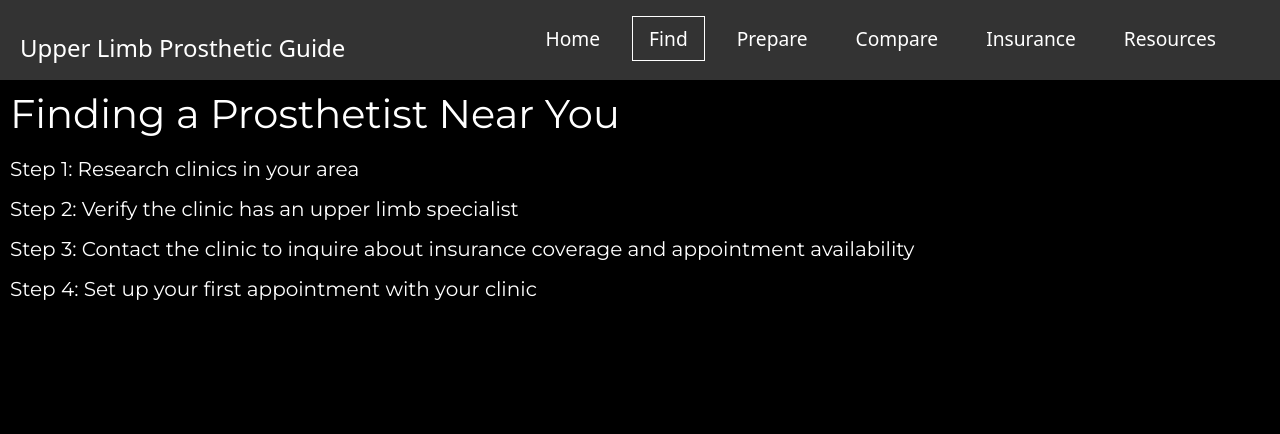
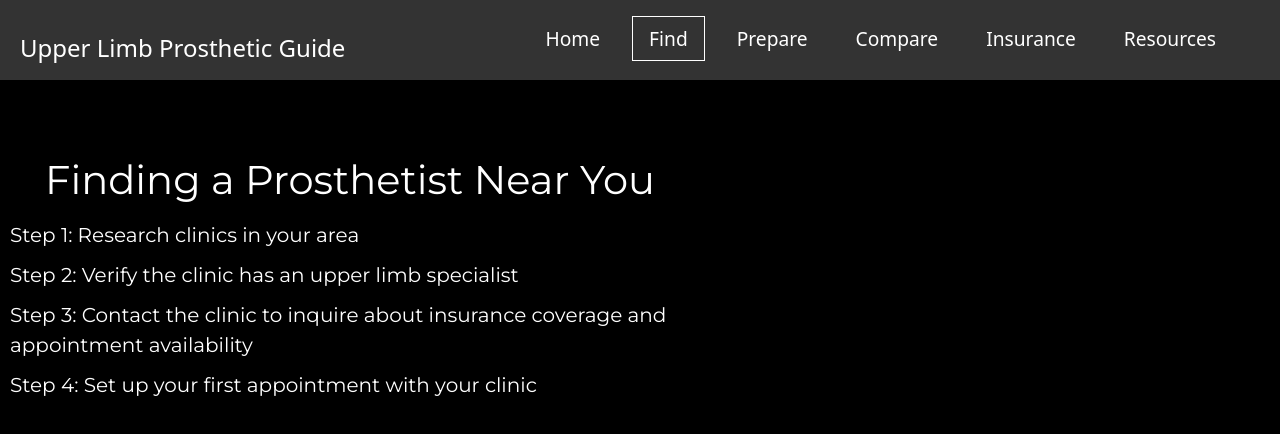
Before and after one commit to parth10800/upper_limb_prosthetic_guide, a React (Create React App) app in the folder prosthetic_web/web_site/: page /find in a window 1280 px wide. Shown: the top 434 px of the page. Built offline with nearby package versions, Linux system fonts and the light colour scheme.

Commit message:
updated layouts

```diff
--- a/prosthetic_web/web_site/src/App.css
+++ b/prosthetic_web/web_site/src/App.css
@@ -36,9 +36,9 @@ body {
 
 #textPrepare {
   display: flex;
-  margin: 0 auto;
   width: 700px;
   align-content: left;
+  margin-top: 20mm;
 }
 
 .App-header {
@@ -100,13 +100,13 @@ body {
   text-align: center;
   font-family:'Montserrat';
   color: white;
+  margin-top: 50mm;
 }
 .subtitlesLeft {
   font-size: 50px;
-  text-align: left;
+  text-align: center;
   font-family:'Montserrat';
   color: white;
-  margin: 10px;
 }
 .textBody {
   font-size: 20px;
--- a/prosthetic_web/web_site/src/components/Pages/Compare.js
+++ b/prosthetic_web/web_site/src/components/Pages/Compare.js
@@ -5,7 +5,7 @@ export const Compare = () => {
     <div>
       <div>
       <p className='subtitles'>
-            <h1>Compare Products</h1>
+            Compare Products
           </p>
           <p className="textBody">
             What products would you like to compare?
--- a/prosthetic_web/web_site/src/components/Pages/Find.js
+++ b/prosthetic_web/web_site/src/components/Pages/Find.js
@@ -2,7 +2,8 @@ import React from "react";
 
 export const Find = () => {
   return (
-    <div>
+    <div id = "textPrepare">
+      <div>
       <p className='subtitlesLeft'>
             <h1>Finding a Prosthetist Near You</h1>
           </p>
@@ -19,5 +20,6 @@ export const Find = () => {
           <p className="textBodyLeft">
           Step 4: Set up your first appointment with your clinic          </p>
     </div>
+    </div>
   );
 };
--- a/prosthetic_web/web_site/src/components/Pages/Insurance.js
+++ b/prosthetic_web/web_site/src/components/Pages/Insurance.js
@@ -5,7 +5,7 @@ export const Insurance = () => {
     <div id = "textPrepare">
     <div >
       <p className='subtitlesLeft'>
-            <h1>Insurance Basics</h1>
+            Insurance Basics
           </p>
           <p>
           </p>
@@ -19,7 +19,6 @@ export const Insurance = () => {
           However, this is a very lengthy process.
           </p>
     </div>
-    <img src="insurance.png"></img>
     </div>
   );
 };
--- a/prosthetic_web/web_site/src/components/Pages/Prepare.js
+++ b/prosthetic_web/web_site/src/components/Pages/Prepare.js
@@ -19,7 +19,6 @@ export const Prepare = () => {
             Be aware that the process can be lengthy and it will take several visits before you get to try on a prosthetic socket.
           </p>
     </div>
-    <img src="Images/first-visit.png"></img>
     </div>
 
   );
--- a/prosthetic_web/web_site/src/components/Pages/Resources.js
+++ b/prosthetic_web/web_site/src/components/Pages/Resources.js
@@ -3,7 +3,7 @@ import React from "react";
 export const Resources = () => {
   return (
     <div>
-      <h1>Helpful Resources</h1>
+      Helpful Resources
       <p className="link">
       Amputee Coalition:
       </p>
```
